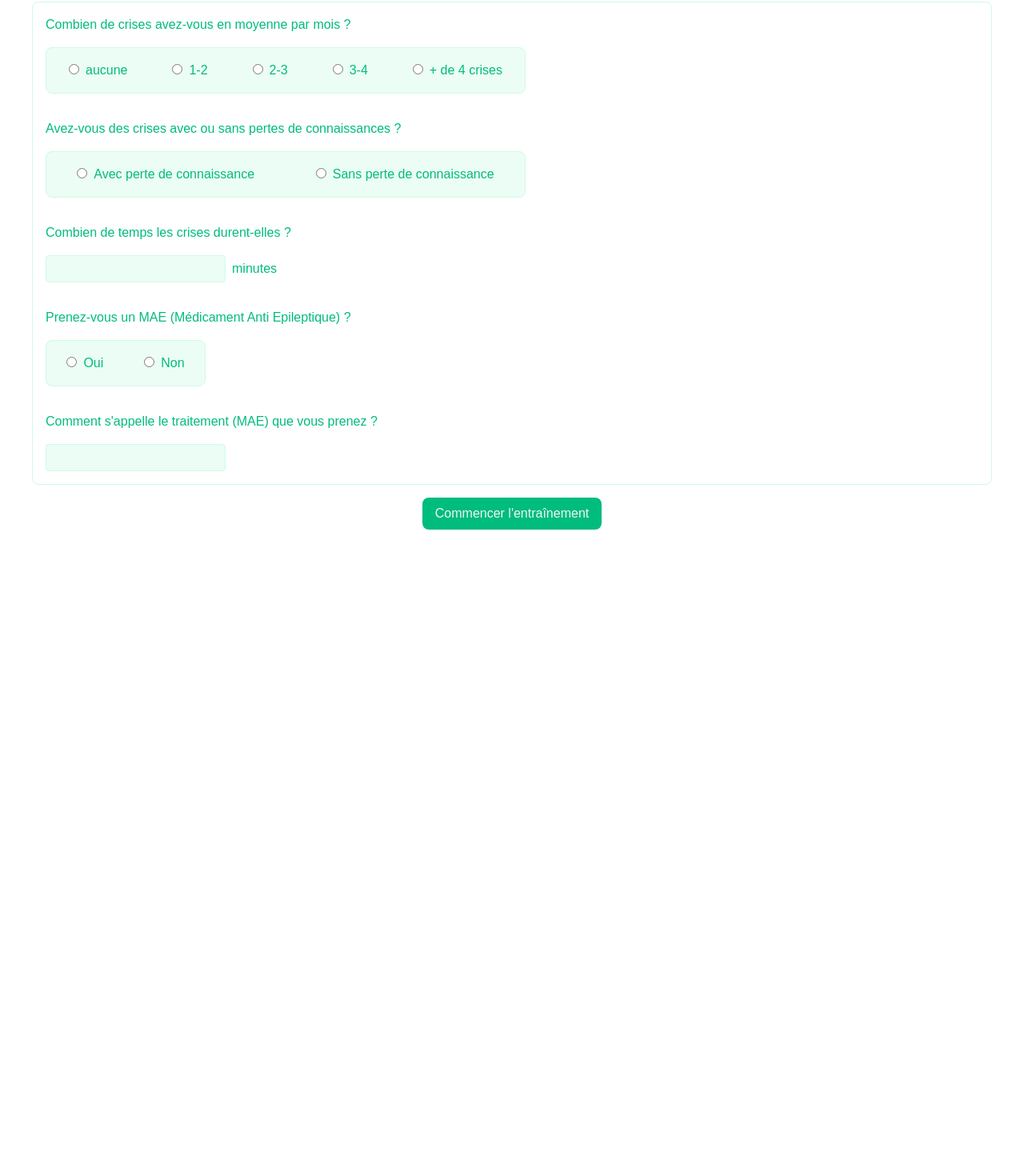
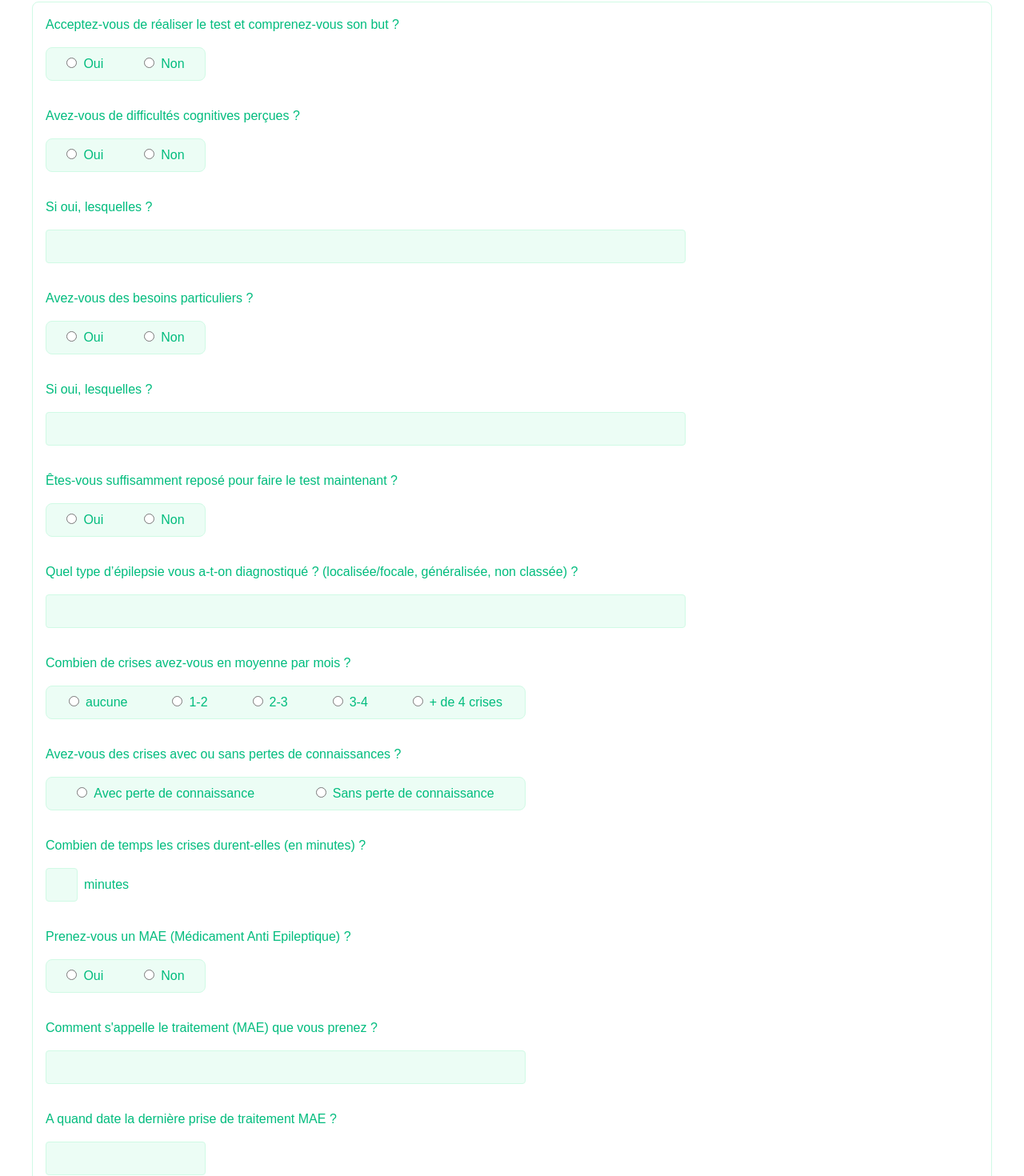
Before and after one commit to EveilHub/epilepsy-cognitive-remediation, a Next.js app in the folder my-app/: page / in a window 1280 px wide. Shown: the part 174-1644 px from the top of the page at 80% size. Before the commit the page ends 952 px from the top, so only its background shows below. Built offline with nearby package versions, Linux system fonts and the light colour scheme.

Commit message:
resusable comp created

```diff
--- a/my-app/app/page.tsx
+++ b/my-app/app/page.tsx
@@ -1,6 +1,8 @@
 "use client";
 
 import { ChangeEvent, useState } from "react";
+import LabelInputOuiNon from "./ui/questionnaire/LabelInputOuiNon";
+import InputComp from "./ui/questionnaire/InputComp";
 
 export default function Home() {
 
@@ -9,6 +11,17 @@ export default function Home() {
   const [perteConnaissance, setPerteConnaissance] = useState<string | undefined>(undefined);
   const [maettt, setMaettt] = useState<string | undefined>(undefined);
   const [nameMae, setNameMae] = useState<string>("");
+  const [accepteTest, setAccepteTest] = useState<string | undefined>(undefined);
+  const [diffCognitives, setDiffCognitives] = useState<string>("");
+  const [diffCogniOuiNon, setDiffCogniOuiNon] = useState<string | undefined>(undefined);
+  const [diagnostic, setDiagnostic] = useState<string>("");
+  const [dernierePrise, setDernierePrise] = useState<string>("");
+  const [sideEffects, setSideEffects] = useState<string>("");
+  const [crisePdtRemCo, setCrisePdtRemCo] = useState<string>("");
+  const [besoinsOuiNon, setBesoinsOuiNon] = useState<string | undefined>(undefined);
+  const [besoinsParticuliers, setBesoinsParticuliers] = useState<string>("");
+  const [tttUrgence, setTttUrgence] = useState<string | undefined>(undefined);
+  const [reposOuiNon, setReposOuiNon] = useState<string | undefined>(undefined);
 
   const handleCrises = (e: ChangeEvent<HTMLInputElement>): void => {
     setCrisesState(e.target.value);
@@ -22,9 +35,42 @@ export default function Home() {
     setMaettt(e.target.value);
   };
 
+  const handleAccepteTest = (e: ChangeEvent<HTMLInputElement>): void => {
+    setAccepteTest(e.target.value);
+  };
+
+  const handleCognitiveResponse = (e: ChangeEvent<HTMLInputElement>): void => {
+    setDiffCogniOuiNon(e.target.value);
+  };
+
+  const handleBesoinsParticuliers = (e: ChangeEvent<HTMLInputElement>): void => {
+    setBesoinsOuiNon(e.target.value);
+  };
+
+  const handleTttUrgence = (e: ChangeEvent<HTMLInputElement>): void => {
+    setTttUrgence(e.target.value);
+  };
+
+  const handleRepos = (e: ChangeEvent<HTMLInputElement>): void => {
+    setReposOuiNon(e.target.value);
+  };
+
   console.log(crisesState);
+  console.log(tempsCrise);
   console.log(perteConnaissance);
   console.log(maettt);
+  console.log(nameMae);
+  console.log(accepteTest);
+  console.log(diffCognitives);
+  console.log(diffCogniOuiNon);
+  console.log(diagnostic);
+  console.log(dernierePrise);
+  console.log(sideEffects);
+  console.log(crisePdtRemCo);
+  console.log(besoinsOuiNon);
+  console.log(besoinsParticuliers);
+  console.log(tttUrgence);
+  console.log(reposOuiNon);
 
   return (
     <div>
@@ -33,11 +79,122 @@ export default function Home() {
         <h1 className="text-2xl font-bold">Remédiation cognitive pour l'épilepsie</h1>
       </div>
 
+      <div className="p-4 border border-emerald-100 rounded-lg">
 
-      <div className="p-4 border border-emerald-100 rounded-lg">
-        <p className="mb-4">Combien de crises avez-vous en moyenne par mois ?</p>
+        <LabelInputOuiNon
+          paragraphTxt="Acceptez-vous de réaliser le test et comprenez-vous son but ?"
+          width="w-50"
 
-        <div className="w-150 flex flex-row items-center justify-around py-4 bg-emerald-50 border border-emerald-100 rounded-lg">
+          htmlForLabelOne="accepterTest"
+          idOne="accepterTest"
+          nameOne="accepterTest"
+          valueOne={`test accepté`}
+          checkedOne={accepteTest === `test accepté`}
+          onChangeOne={handleAccepteTest}
+          textOne="Oui"
+
+          htmlForLabelTwo="refuserTest"
+          idTwo="refuserTest"
+          nameTwo="refuserTest"
+          valueTwo={`test refusé`}
+          checkedTwo={accepteTest === `test refusé`}
+          onChangeTwo={handleAccepteTest}
+          textTwo="Non"
+        />
+
+        <LabelInputOuiNon
+          paragraphTxt="Avez-vous de difficultés cognitives perçues ?"
+          width="w-50"
+
+          htmlForLabelOne="diffcognitiveOui"
+          idOne="diffcognitiveOui"
+          nameOne="diffcognitiveOui"
+          valueOne={`difficultés cognitves`}
+          checkedOne={diffCogniOuiNon === `difficultés cognitves`}
+          onChangeOne={handleCognitiveResponse}
+          textOne="Oui"
+
+          htmlForLabelTwo="diffcognitiveNon"
+          idTwo="diffcognitiveNon"
+          nameTwo="diffcognitiveNon"
+          valueTwo={`absence de difficultés cognitives`}
+          checkedTwo={diffCogniOuiNon === `absence de difficultés cognitives`}
+          onChangeTwo={handleCognitiveResponse}
+          textTwo="Non"
+        />
+
+        <InputComp
+          paragraph="Si oui, lesquelles ?"
+          idP="diffCognitives"
+          nameP="diffCognitives"
+          valueP={diffCognitives}
+          onChangeP={(e) => setDiffCognitives(e.target.value)}
+          widthP="w-200"
+        />
+
+        <LabelInputOuiNon
+          paragraphTxt="Avez-vous des besoins particuliers ?"
+          width="w-50"
+
+          htmlForLabelOne="besoinsParticulierOui"
+          idOne="besoinsParticulierOui"
+          nameOne="besoinsParticulierOui"
+          valueOne={`besoins particuliers`}
+          checkedOne={besoinsOuiNon === `besoins particuliers`}
+          onChangeOne={handleBesoinsParticuliers}
+          textOne="Oui"
+
+          htmlForLabelTwo="besoinsParticulierNon"
+          idTwo="besoinsParticulierNon"
+          nameTwo="besoinsParticulierNon"
+          valueTwo={`absence de besoins particuliers`}
+          checkedTwo={besoinsOuiNon === `absence de besoins particuliers`}
+          onChangeTwo={handleBesoinsParticuliers}
+          textTwo="Non"
+        />
+
+        <InputComp
+          paragraph="Si oui, lesquelles ?"
+          idP="besoinsParticuliers"
+          nameP="besoinsParticuliers"
+          valueP={besoinsParticuliers}
+          onChangeP={(e) => setBesoinsParticuliers(e.target.value)}
+          widthP="w-200"
+        />
+
+        <LabelInputOuiNon
+          paragraphTxt="Êtes-vous suffisamment reposé pour faire le test maintenant ?"
+          width="w-50"
+
+          htmlForLabelOne="reposOui"
+          idOne="reposOui"
+          nameOne="reposOui"
+          valueOne={`oui reposé`}
+          checkedOne={reposOuiNon === `oui reposé`}
+          onChangeOne={handleRepos}
+          textOne="Oui"
+
+          htmlForLabelTwo="reposNon"
+          idTwo="reposNon"
+          nameTwo="reposNon"
+          valueTwo={`non pas reposé`}
+          checkedTwo={reposOuiNon === `non pas reposé`}
+          onChangeTwo={handleRepos}
+          textTwo="Non"
+        />
+
+        <InputComp
+          paragraph="Quel type d’épilepsie vous a-t-on diagnostiqué ? (localisée/focale, généralisée, non classée) ?"
+          idP="diagnostic"
+          nameP="diagnostic"
+          valueP={diagnostic}
+          onChangeP={(e) => setDiagnostic(e.target.value)}
+          widthP="w-200"
+        />
+
+        <p className="mt-8 mb-4">Combien de crises avez-vous en moyenne par mois ?</p>
+
+        <div className="w-150 flex flex-row items-center justify-around py-2 bg-emerald-50 border border-emerald-100 rounded-lg">
           <label htmlFor="crise0">
             <input
               type="radio"
@@ -102,104 +259,114 @@ export default function Home() {
           </label>
         </div>
 
-        <div>
-          <p className="mt-8 mb-4">Avez-vous des crises avec ou sans pertes de connaissances ?</p>
+        <LabelInputOuiNon
+          paragraphTxt="Avez-vous des crises avec ou sans pertes de connaissances ?"
+          width="w-150"
 
-          <div className="w-150 flex flex-row items-center justify-around py-4 bg-emerald-50 border border-emerald-100 rounded-lg">
-            <label htmlFor="avecPerteCo">
-              <input
-                type="radio"
-                id="avecPerteCo"
-                name="avecPerteCo"
-                value={`avec perte de connaissance`}
-                checked={perteConnaissance === `avec perte de connaissance`}
-                onChange={handlePerteCo}
-                className="mr-2"
-              />
-              Avec perte de connaissance
-            </label>
-            <label htmlFor="sansPerteCo">
-              <input
-                type="radio"
-                id="sansPerteCo"
-                name="sansPerteCo"
-                value={`sans perte de connaissance`}
-                checked={perteConnaissance === `sans perte de connaissance`}
-                onChange={handlePerteCo}
-                className="mr-2"
-              />
-              Sans perte de connaissance
-            </label>
-          </div>
+          htmlForLabelOne="avecPerteCo"
+          idOne="avecPerteCo"
+          nameOne="avecPerteCo"
+          valueOne={`avec perte de connaissance`}
+          checkedOne={perteConnaissance === `avec perte de connaissance`}
+          onChangeOne={handlePerteCo}
+          textOne="Avec perte de connaissance"
 
-        </div>
+          htmlForLabelTwo="sansPerteCo"
+          idTwo="sansPerteCo"
+          nameTwo="sansPerteCo"
+          valueTwo={`sans perte de connaissance`}
+          checkedTwo={perteConnaissance === `sans perte de connaissance`}
+          onChangeTwo={handlePerteCo}
+          textTwo="Sans perte de connaissance"
+        />
 
+        <InputComp
+          paragraph="Combien de temps les crises durent-elles (en minutes) ?"
+          idP="tempsDeCrise"
+          nameP="tempsDeCrise"
+          valueP={tempsCrise}
+          onChangeP={(e) => setTempsCrise(e.target.value)}
+          widthP="w-10"
+          minutes="minutes"
+        />
 
-        <div>
-          <p className="mt-8 mb-4">Combien de temps les crises durent-elles ?</p>
+        <LabelInputOuiNon
+          paragraphTxt="Prenez-vous un MAE (Médicament Anti Epileptique) ?"
+          width="w-50"
 
-          <div className="flex flex-row items-center justify-start">
-            <input
-              type="text"
-              id="tempsDeCrise"
-              name="tempsDeCrise"
-              value={tempsCrise}
-              onChange={(e) => setTempsCrise(e.target.value)}
-              className="bg-emerald-50 border border-emerald-100 rounded px-2 py-1" />
-            <p className="ml-2">minutes</p>
-          </div>
-        </div>
+          htmlForLabelOne="ouiMae"
+          idOne="ouiMae"
+          nameOne="ouiMae"
+          valueOne={`ttt MAE oui`}
+          checkedOne={maettt === `ttt MAE oui`}
+          onChangeOne={handleMae}
+          textOne="Oui"
 
+          htmlForLabelTwo="nonMae"
+          idTwo="nonMae"
+          nameTwo="nonMae"
+          valueTwo={`ttt MAE non`}
+          checkedTwo={maettt === `ttt MAE non`}
+          onChangeTwo={handleMae}
+          textTwo="Non"
+        />
 
+        <InputComp
+          paragraph="Comment s'appelle le traitement (MAE) que vous prenez ?"
+          idP="maeName"
+          nameP="maeName"
+          valueP={nameMae}
+          onChangeP={(e) => setNameMae(e.target.value)}
+          widthP="w-150"
+        />
 
+        <InputComp
+          paragraph="A quand date la dernière prise de traitement MAE ?"
+          idP="dernierePrise"
+          nameP="dernierePrise"
+          valueP={dernierePrise}
+          onChangeP={(e) => setDernierePrise(e.target.value)}
+          widthP="w-50"
+        />
 
-        <div>
-          <p className="mt-8 mb-4">Prenez-vous un MAE (Médicament Anti Epileptique) ?</p>
+        <InputComp
+          paragraph="Quels sont les effets secondaires de vos traitements MAE ?"
+          idP="sideEffects"
+          nameP="sideEffects"
+          valueP={sideEffects}
+          onChangeP={(e) => setSideEffects(e.target.value)}
+          widthP="w-300"
+        />
 
-          <div className="w-50 flex flex-row items-center justify-around py-4 bg-emerald-50 border border-emerald-100 rounded-lg">
-            <label htmlFor="oui">
-              <input
-                type="radio"
-                id="oui"
-                name="oui"
-                value={`ttt MAE oui`}
-                checked={maettt === `ttt MAE oui`}
-                onChange={handleMae}
-                className="mr-2"
-              />
-              Oui
-            </label>
-            <label htmlFor="non">
-              <input
-                type="radio"
-                id="non"
-                name="non"
-                value={`ttt MAE non`}
-                checked={maettt === `ttt MAE non`}
-                onChange={handleMae}
-                className="mr-2"
-              />
-              Non
-            </label>
-          </div>
+        <InputComp
+          paragraph="Si vous avez une crise durant la remédiation cognitive, que devons-nous faire ?"
+          idP="crisePdtRemCo"
+          nameP="crisePdtRemCo"
+          valueP={crisePdtRemCo}
+          onChangeP={(e) => setCrisePdtRemCo(e.target.value)}
+          widthP="w-300"
+        />
 
-        </div>
+        <LabelInputOuiNon
+          paragraphTxt="Avez-vous un traitement d’urgence (midazolam intranasal, etc.) ?"
+          width="w-50"
 
+          htmlForLabelOne="tttUrgenceOui"
+          idOne="tttUrgenceOui"
+          nameOne="tttUrgenceOui"
+          valueOne={`ttt d'urgence oui`}
+          checkedOne={tttUrgence === `ttt d'urgence oui`}
+          onChangeOne={handleTttUrgence}
+          textOne="Oui"
 
-
-        <div>
-          <p className="mt-8 mb-4">Comment s'appelle le traitement (MAE) que vous prenez ?</p>
-          <input
-            type="text"
-            id="tempsDeCrise"
-            name="tempsDeCrise"
-            value={nameMae}
-            onChange={(e) => setNameMae(e.target.value)}
-            className="bg-emerald-50 border border-emerald-100 rounded px-2 py-1"
-          />
-        </div>
-
-
+          htmlForLabelTwo="tttUrgenceNon"
+          idTwo="tttUrgenceNon"
+          nameTwo="tttUrgenceNon"
+          valueTwo={`ttt d'urgence non`}
+          checkedTwo={tttUrgence === `ttt d'urgence non`}
+          onChangeTwo={handleTttUrgence}
+          textTwo="Non"
+        />
 
       </div>
 
--- /dev/null
+++ b/my-app/app/ui/questionnaire/InputComp.tsx
@@ -0,0 +1,28 @@
+import { ChangeEvent } from "react";
+
+type InputCompType = {
+    paragraph: string;
+    idP: string;
+    nameP: string;
+    valueP: string;
+    onChangeP: (e: ChangeEvent<HTMLInputElement>) => void;
+    widthP: string;
+    minutes?: string;
+};
+
+export default function InputComp({paragraph, idP, nameP, valueP, onChangeP, widthP, minutes}: InputCompType) {
+    return (
+        <div>
+            <p className="mt-8 mb-4">{paragraph}</p>
+            <input
+                type="text"
+                id={idP}
+                name={nameP}
+                value={valueP}
+                onChange={onChangeP}
+                className={`${widthP} bg-emerald-50 border border-emerald-100 rounded p-2 mr-2`}
+            />
+            {minutes}
+        </div>
+    );
+};
--- /dev/null
+++ b/my-app/app/ui/questionnaire/LabelInputOuiNon.tsx
@@ -0,0 +1,76 @@
+import { ChangeEvent } from "react"
+
+type LabelInputOuiNonTypes = {
+    paragraphTxt: string;
+    width: string;
+    htmlForLabelOne: string;
+    idOne: string;
+    nameOne: string;
+    valueOne: string;
+    checkedOne: boolean;
+    onChangeOne: (e: ChangeEvent<HTMLInputElement>) => void;
+    textOne: string;
+    htmlForLabelTwo: string;
+    idTwo: string;
+    nameTwo: string;
+    valueTwo: string;
+    checkedTwo: boolean;
+    onChangeTwo: (e: ChangeEvent<HTMLInputElement>) => void;
+    textTwo: string;
+};
+
+export default function LabelInputOuiNon(
+    {
+        paragraphTxt,
+        width,
+        htmlForLabelOne,
+        idOne,
+        nameOne,
+        valueOne,
+        checkedOne,
+        onChangeOne,
+        textOne,
+        htmlForLabelTwo,
+        idTwo,
+        nameTwo,
+        valueTwo,
+        checkedTwo,
+        onChangeTwo,
+        textTwo
+    }: LabelInputOuiNonTypes) {
+    return (
+        <div>
+            <p className={`${idOne === "accepterTest" ? "mt-0" : "mt-8"} mb-4`}>{paragraphTxt}</p>
+
+            <div className={`${width} flex flex-row items-center justify-around py-2 bg-emerald-50 border border-emerald-100 rounded-lg`}>
+
+                <label htmlFor={htmlForLabelOne}>
+                <input
+                    type="radio"
+                    id={idOne}
+                    name={nameOne}
+                    value={valueOne}
+                    checked={checkedOne}
+                    onChange={onChangeOne}
+                    className="mr-2"
+                />
+                {textOne}
+                </label>
+
+                <label htmlFor={htmlForLabelTwo}>
+                <input
+                    type="radio"
+                    id={idTwo}
+                    name={nameTwo}
+                    value={valueTwo}
+                    checked={checkedTwo}
+                    onChange={onChangeTwo}
+                    className="mr-2"
+                />
+                {textTwo}
+                </label>
+
+            </div>
+        </div>
+    );
+};
```
